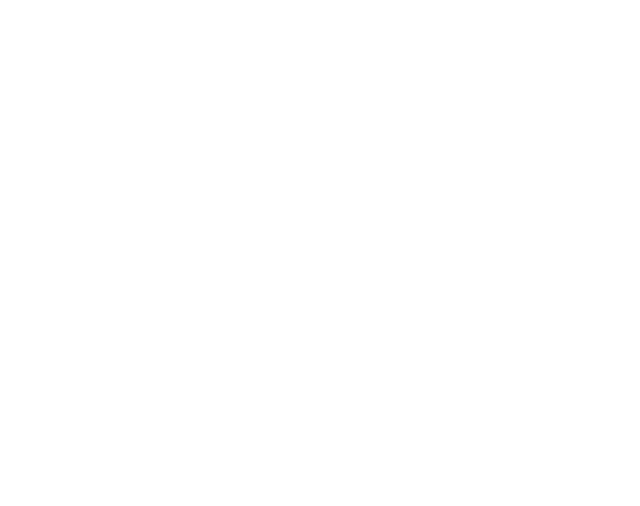
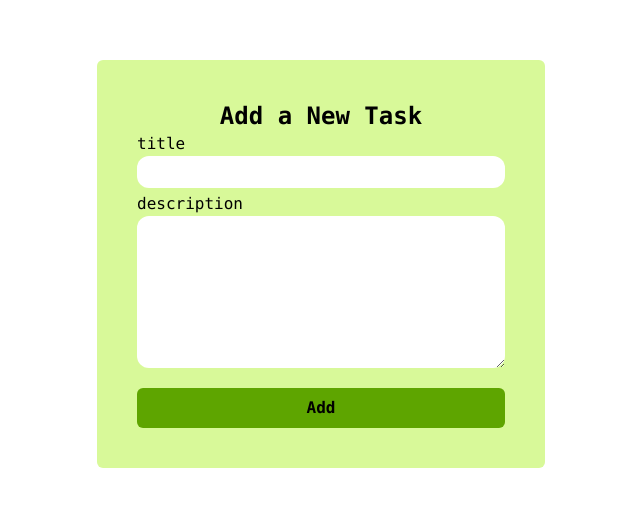
Before and after one commit to shreyaNeupane/NotesApp_Frontend, a React (Vite) app: page /createnote in a window 1280 px wide. Before the commit this address had no page. Shown: the part 136-642 px from the top of the page, without its empty margins (319-959 px from the left). Built offline with nearby package versions, Linux system fonts and the light colour scheme.

Commit message:
create note

```diff
--- a/src/App.jsx
+++ b/src/App.jsx
@@ -6,6 +6,7 @@
 import Login from './pages/auth/Login';
 import Home from './pages/home/Home';
 import From from './pages/auth/component/Form';
+import CreateNote from './pages/note/CreateNote';
 
 function App() {
 
@@ -19,6 +20,7 @@
           <Route path="/login" element={<Login />} />
           <Route path="/register" element={<Register />} />
           <Route path="/form" element={<From />} />
+          <Route path="/createnote" element={<CreateNote/>}/>
         </Routes>
         <Toaster/>
       </BrowserRouter>
--- /dev/null
+++ b/src/components/Card.jsx
@@ -0,0 +1,31 @@
+import { FontAwesomeIcon } from "@fortawesome/react-fontawesome";
+import React from "react";
+import {  faThumbTack } from '@fortawesome/free-solid-svg-icons';
+import NoteService from "../pages/services/NoteService";
+
+const Card = () => {
+  // const data = {title,desciption}
+  // const res = NoteService.createNote(data)
+  // console.log(res)
+  return (
+    <>
+      <div className="bg-lime-100 border-none w-md p-5  ">
+        <div className="flex justify-between ">
+          <h2>title</h2>
+
+          <FontAwesomeIcon icon={faThumbTack} className="" />
+        </div>
+
+        <hr />
+        <p className="p-2">
+          Lorem ipsum dolor sit amet consectetur adipisicing elit. In, veniam
+          saepe. Minus soluta quos in aliquid, voluptatum quam vero harum ipsum
+          ad molestiae, dicta, quasi aspernatur quo. Cumque, doloribus
+          consequuntur.
+        </p>
+      </div>
+    </>
+  );
+};
+
+export default Card;
--- a/src/components/Navbar.jsx
+++ b/src/components/Navbar.jsx
@@ -3,8 +3,9 @@
 
 const Navbar = () => {
   return (
+
     <>
-      <div className="flex justify-between text-center p-5 bg-lime-600">
+      <div className="flex justify-between text-center p-5 bg-lime-600 mb-5">
         <div className="logo ml-5">
           <Link to="/" className="text-xl">
             NotesApp
--- a/src/pages/home/Home.jsx
+++ b/src/pages/home/Home.jsx
@@ -1,11 +1,28 @@
-import React from 'react'
+import React from "react";
+import Navbar from "../../components/Navbar";
+import Card from "../../components/Card";
+import { FontAwesomeIcon } from "@fortawesome/react-fontawesome";
+import { faPlus } from "@fortawesome/free-solid-svg-icons";
+import NoteForm from "../note/component/NoteForm";
+import { Link, useNavigate } from "react-router-dom";
 
 const Home = () => {
+  const navigate = useNavigate()
   return (
-    <div>
+    <>
+      <Navbar />
+      <div className="flex justify-end m-3">
+        <button
+          onClick={() => navigate("/createNote")}
+          className="bg-lime-600 font-semibold p-2 border-none rounded-md "
+        >
+          Create Note <FontAwesomeIcon icon={faPlus} />
+        </button>
+      </div>
 
-    </div>
-  )
-}
+      {/* <Card/> */}
+    </>
+  );
+};
 
-export default Home
+export default Home;
--- /dev/null
+++ b/src/pages/note/CreateNote.jsx
@@ -0,0 +1,41 @@
+import React, { useState } from 'react'
+import toast from 'react-hot-toast'
+import NoteService from './../services/NoteService';
+import NoteForm from './component/NoteForm';
+import { useNavigate } from 'react-router-dom';
+
+const CreateNote = () => {
+  const [title,setTitle]=useState("");
+  const [description ,setdescription] =useState("");
+const navigate = useNavigate()
+
+  const handleSubmit = async (e) =>{
+    try{
+    e.preventDefault()
+    const data = {title,description}
+    if(!title || !description){
+      toast.error("please enter required data")
+      return;
+    }
+    const res =  await NoteService.createNote(data)
+    console.log(res)
+    toast.success("task added sucessfully")
+    navigate("/")
+    setTitle("")
+      setdescription("")
+    }catch(error){
+      console.log(error)
+      toast.error(error.message)
+    }
+
+
+  }
+
+
+return(
+<NoteForm onsubmit={handleSubmit} type='createNote' title={title} setTitle={setTitle} description={description} setdescription={setdescription} />
+)
+}
+
+
+export default CreateNote
--- /dev/null
+++ b/src/pages/note/component/NoteForm.jsx
@@ -0,0 +1,43 @@
+import React from 'react'
+import Card from './../../../components/Card';
+
+const NoteForm = ({ type,onsubmit, title, setTitle ,description ,setdescription }) => {
+  return (
+    <div className="h-screen flex justify-center items-center ">
+      <form onSubmit={onsubmit}>
+        <div className="bg-lime-200 flex flex-col border-none rounded-md p-10 w-md font-mono">
+          <h2 className="font-bold text-2xl text-center">Add a New Task</h2>
+          <label htmlFor="title"> title </label>
+          <input
+            type="text"
+            name=""
+            id="title"
+            value={title}
+            onChange={(e)=>setTitle(e.target.value)}
+            className="bg-white p-1 border-none rounded-xl mb-1"
+            required
+          />
+
+          <label htmlFor="description">description</label>
+          <textarea
+            id="description"
+            rows="6"
+            cols="10"
+            value={description}
+            onChange={(e)=>setdescription(e.target.value)}
+            className="bg-white p-1 border-none rounded-xl mb-5"
+            required
+          />
+          <button
+            type="submit"
+            className="bg-lime-600 font-semibold p-2 border-none rounded-md"
+          >
+            Add
+          </button>
+        </div>
+      </form>
+    </div>
+  );
+};
+
+export default NoteForm
--- /dev/null
+++ b/src/pages/services/NoteService.jsx
@@ -0,0 +1,11 @@
+import { API } from "../http"
+
+//get token
+const token = localStorage.getItem("token")
+//make token common for all request
+API.defaults.headers.common['Authorization'] = `Bearer ${token}`
+const createNote=(data)=>{
+  API.post("/note/create",data)
+}
+const NoteService = {createNote}
+export default NoteService
```
Also changed, not shown: src/pages/note/getNote.jsx (added).
